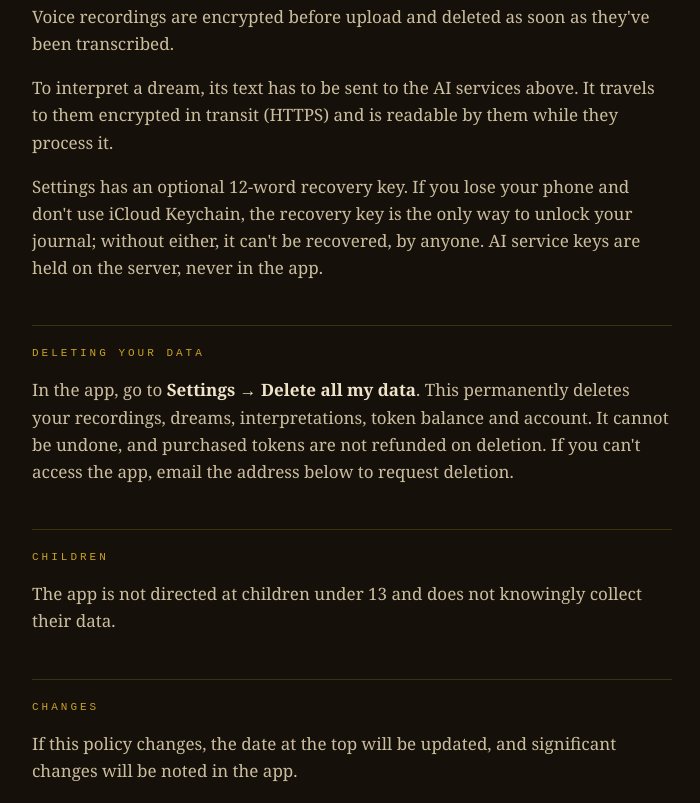
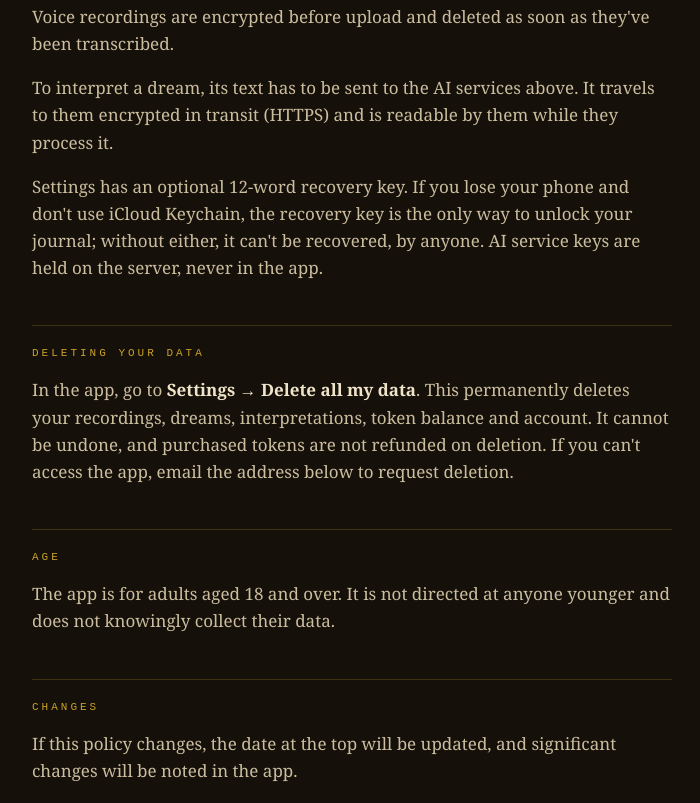
Before and after one commit to KeeganCostley/jungian-dreams, a plain HTML site: page privacy/index.html in a window 1280 px wide. Shown: the part 1994-2797 px from the top of the page, without its empty margins (288-988 px from the left). Drawn offline with Linux system fonts and the light colour scheme.

Commit message:
Privacy policy: the app is for adults 18 and over
Co-Authored-By: Claude Opus 5.5 <noreply@anthropic.com>

```diff
--- a/privacy/index.html
+++ b/privacy/index.html
@@ -10,7 +10,7 @@
 <main>
 <div class="eyebrow">Jungian Dream Interpretation</div>
 <h1>Privacy <em>policy</em></h1>
-<p class="updated">Last updated: 18 November 2026</p>
+<p class="updated">Last updated: 19 November 2026</p>
 
 <p>Jungian Dream Interpretation ("the app") is made by Keegan Costley, an individual developer in Australia. This policy explains what the app collects, why, who it's shared with, and how to delete it.</p>
 
@@ -51,8 +51,8 @@
 <h2>Deleting your data</h2>
 <p>In the app, go to <strong>Settings → Delete all my data</strong>. This permanently deletes your recordings, dreams, interpretations, token balance and account. It cannot be undone, and purchased tokens are not refunded on deletion. If you can't access the app, email the address below to request deletion.</p>
 
-<h2>Children</h2>
-<p>The app is not directed at children under 13 and does not knowingly collect their data.</p>
+<h2>Age</h2>
+<p>The app is for adults aged 18 and over. It is not directed at anyone younger and does not knowingly collect their data.</p>
 
 <h2>Changes</h2>
 <p>If this policy changes, the date at the top will be updated, and significant changes will be noted in the app.</p>
```
